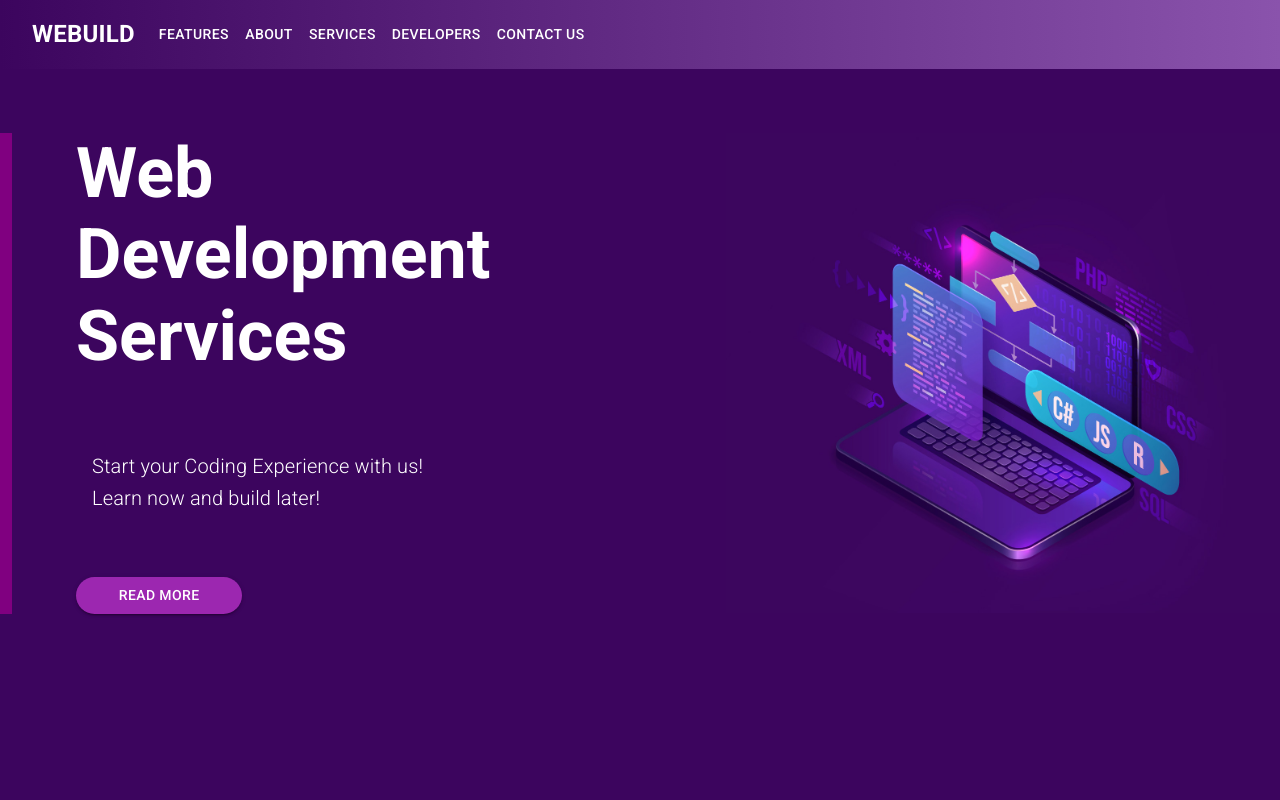
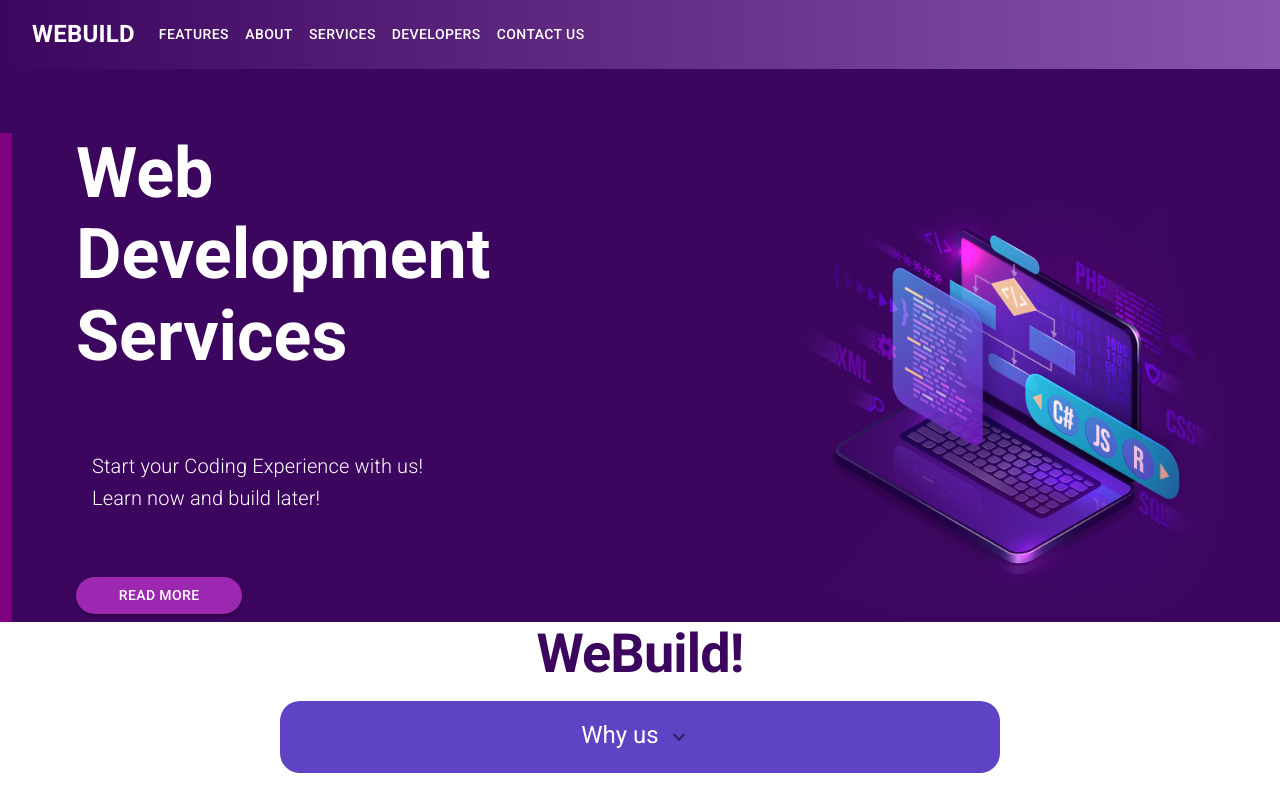
Before and after one commit to aironalonso/webuild.github.io, a React (Create React App) app: page / in a window 1280 px wide. Shown: the top 800 px of the page. Built offline with nearby package versions, Linux system fonts and the light colour scheme.

Commit message:
final product

```diff
--- a/src/components/Intro.js
+++ b/src/components/Intro.js
@@ -17,7 +17,7 @@ const Intro = () => {
     return (
         <Box sx={{
             backgroundColor: '#3c055e',
-            height: '100vh'
+            height: { xs: '100%', md: '100%' }
         }}>
             <Stack direction={{ xs: 'column', md: 'row' }} sx={{
                 display: 'flex',
@@ -26,6 +26,7 @@ const Intro = () => {
             }}>
                 {/* Left side */}
                 <Stack direction='column' sx={{
+                    alignItems: { xs: 'center', md: 'flex-start' },
                     borderLeft: '12px solid purple',
                     flex: 1,
                     gap: 6,
@@ -73,8 +74,8 @@ const Intro = () => {
 
                     <ColorButton variant='contained' sx={{
                         borderRadius: 20,
-                        mt: 1,
-                        width: { xs: '90%', md: '30%' }
+                        my: {xs: 2, md: 1},
+                        width: { xs: '80%', md: '30%' }
                     }}>Read more</ColorButton>
                 </Stack>
 
```
